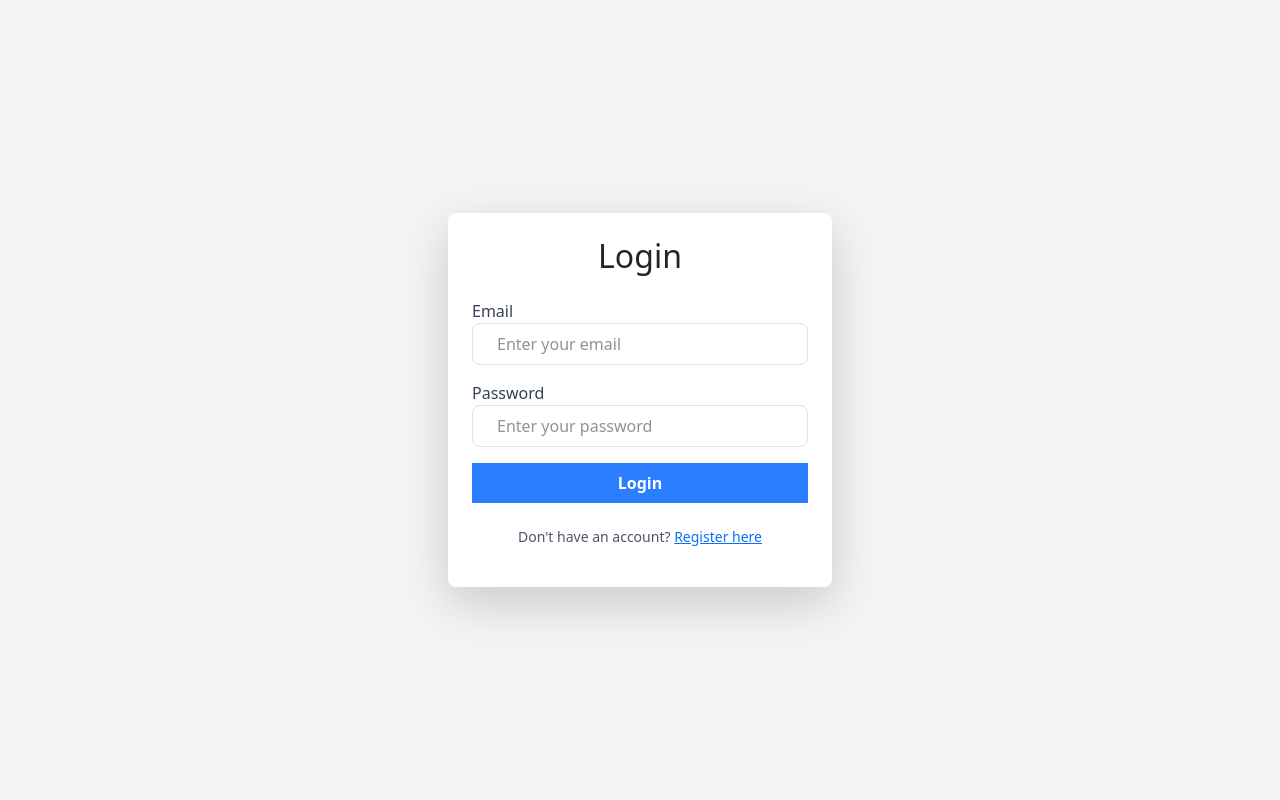
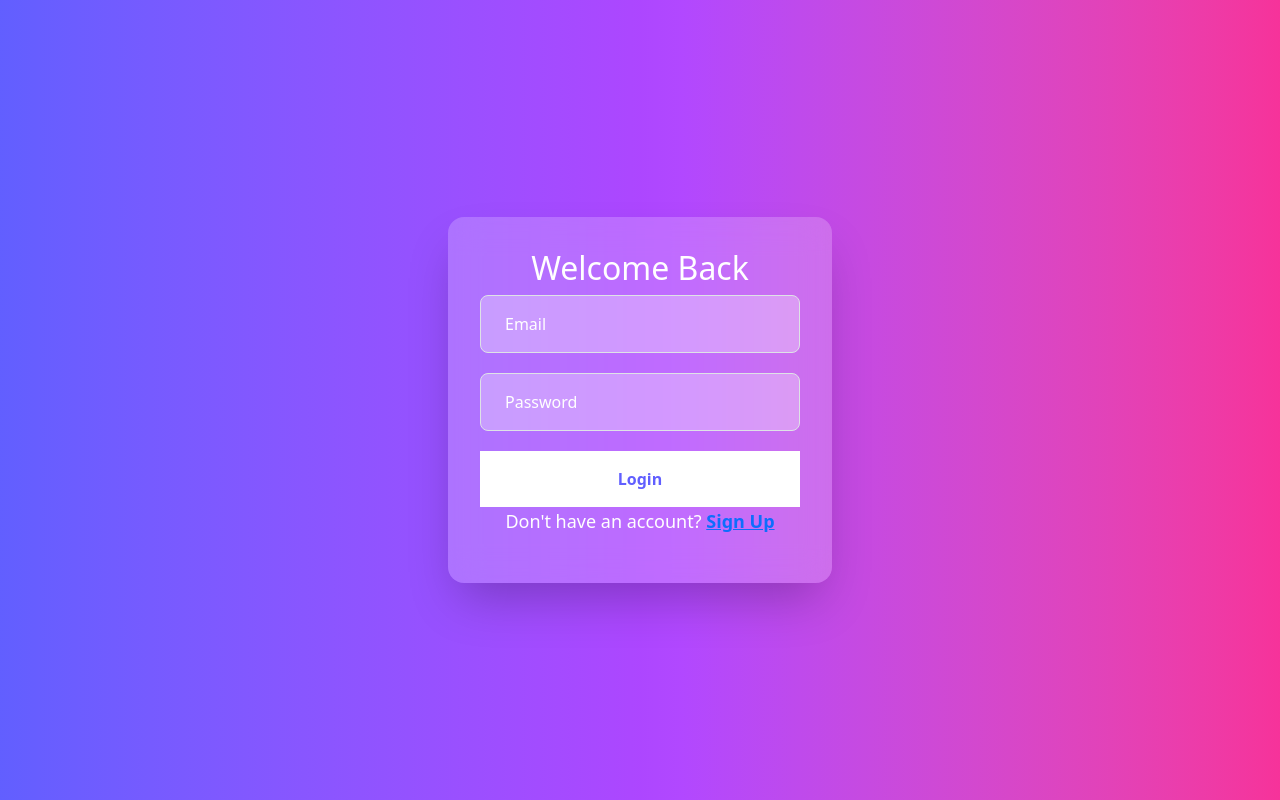
Before and after one commit to rawatamn/login_jwt, a React (Vite) app in the folder frontend/: page /login in a window 1280 px wide. Built offline with nearby package versions, Linux system fonts and the light colour scheme.

Commit message:
made ui of login and signup

```diff
--- a/frontend/src/component/Navbar.jsx
+++ b/frontend/src/component/Navbar.jsx
@@ -127,7 +127,7 @@ const Navbar = () => {
         {/* ✅ Logout or Sign In */}
         {username ? (
           <div className="flex items-center space-x-3">
-            <FaUser className="text-gray-700" />
+
             <span className="font-medium">Hey, {username}</span>
             <button
               onClick={() => {
--- a/frontend/src/page/Login.jsx
+++ b/frontend/src/page/Login.jsx
@@ -1,23 +1,25 @@
-import React from "react";
+import React, { useState } from "react";
 import { useFormik } from "formik";
 import * as Yup from "yup";
 import axios from "axios";
 import { useNavigate, Link } from "react-router-dom";
+import { motion } from "framer-motion";
 
 const Login = () => {
   const navigate = useNavigate();
+  const [loading, setLoading] = useState(false);
 
-  // ✅ Form Validation Schema
+  // ✅ Validation Schema
   const validationSchema = Yup.object({
     useremail: Yup.string().email("Invalid email").required("Required"),
     password: Yup.string().min(6, "Must be at least 6 characters").required("Required"),
   });
 
-  // ✅ Formik for Form Handling
   const formik = useFormik({
     initialValues: { useremail: "", password: "" },
     validationSchema,
-    onSubmit: async (values, { setSubmitting, setErrors }) => {
+    onSubmit: async (values, { setErrors }) => {
+      setLoading(true);
       try {
         const response = await axios.post("http://localhost:7000/api/auth/login", values);
         console.log("🔍 Server Response:", response.data);
@@ -29,87 +31,90 @@ const Login = () => {
         const { token, role } = response.data.data;
 
         // ✅ Decode JWT Token to get userId
-        const decoded = JSON.parse(atob(token.split(".")[1])); // Decode JWT payload
+        const decoded = JSON.parse(atob(token.split(".")[1]));
         console.log("Decoded Token:", decoded);
 
         // ✅ Store token, role, and userId in localStorage
         localStorage.setItem("token", token);
         localStorage.setItem("role", role);
-        localStorage.setItem("userId", decoded.id); // ✅ Fix: Store user ID
+        localStorage.setItem("userId", decoded.id);
 
         console.log("Stored userId:", decoded.id);
 
-        // ✅ Navigate based on role
-        if (role === "admin") {
-          navigate("/admindashboard");
-        } else {
-          navigate("/dashboard");
-        }
+        // ✅ Redirect based on role
+        navigate(role === "admin" ? "/admindashboard" : "/dashboard");
       } catch (error) {
         console.error("❌ Login Error:", error.response?.data || error.message);
         setErrors({ general: error.response?.data?.message || "Login failed" });
       }
-      setSubmitting(false);
+      setLoading(false);
     },
   });
 
   return (
-    <div className="flex items-center justify-center min-h-screen bg-gray-100">
-      <div className="bg-white p-6 rounded-lg shadow-lg w-full max-w-sm">
-        <h2 className="text-2xl font-bold mb-4 text-center">Login</h2>
+    <div className="flex items-center justify-center min-h-screen bg-gradient-to-r from-indigo-500 via-purple-500 to-pink-500">
+      <motion.div
+        initial={{ opacity: 0, y: -30 }}
+        animate={{ opacity: 1, y: 0 }}
+        transition={{ duration: 0.8, ease: "easeOut" }}
+        className="bg-white/20 backdrop-blur-lg p-8 rounded-2xl shadow-2xl w-full max-w-sm"
+      >
+        <h2 className="text-3xl font-extrabold text-white text-center mb-6">Welcome Back</h2>
 
         {/* ✅ Show Error Messages */}
-        {formik.errors.general && <p className="text-red-500 text-sm text-center">{formik.errors.general}</p>}
+        {formik.errors.general && (
+          <p className="text-red-300 text-sm text-center mb-3">{formik.errors.general}</p>
+        )}
 
-        <form onSubmit={formik.handleSubmit}>
-          {/* ✅ Email Input */}
-          <div className="mb-3">
-            <label htmlFor="useremail" className="block text-gray-700 font-medium">Email</label>
+        <form onSubmit={formik.handleSubmit} className="space-y-5">
+          {/* Email Input */}
+          <div className="relative">
             <input
               {...formik.getFieldProps("useremail")}
               type="email"
-              id="useremail"
-              placeholder="Enter your email"
-              className="w-full px-4 py-2 border border-gray-300 rounded-lg focus:ring-2 focus:ring-blue-500"
+              placeholder="Email"
+              className="w-full px-4 py-3 bg-white/30 border border-white/40 rounded-lg focus:ring-2 focus:ring-white text-white placeholder-white transition-all duration-300"
             />
             {formik.touched.useremail && formik.errors.useremail && (
-              <p className="text-red-500 text-sm">{formik.errors.useremail}</p>
+              <p className="text-red-300 text-sm mt-1">{formik.errors.useremail}</p>
             )}
           </div>
 
-          {/* ✅ Password Input */}
-          <div className="mb-3">
-            <label htmlFor="password" className="block text-gray-700 font-medium">Password</label>
+          {/* Password Input */}
+          <div className="relative">
             <input
               {...formik.getFieldProps("password")}
               type="password"
-              id="password"
-              placeholder="Enter your password"
-              className="w-full px-4 py-2 border border-gray-300 rounded-lg focus:ring-2 focus:ring-blue-500"
+              placeholder="Password"
+              className="w-full px-4 py-3 bg-white/30 border border-white/40 rounded-lg focus:ring-2 focus:ring-white text-white placeholder-white transition-all duration-300"
             />
             {formik.touched.password && formik.errors.password && (
-              <p className="text-red-500 text-sm">{formik.errors.password}</p>
+              <p className="text-red-300 text-sm mt-1">{formik.errors.password}</p>
             )}
           </div>
 
-          {/* ✅ Submit Button */}
-          <button
+          {/* Submit Button */}
+          <motion.button
+            whileTap={{ scale: 0.95 }}
             type="submit"
-            className="w-full bg-blue-500 hover:bg-blue-600 text-white font-bold py-2 px-4 rounded-lg transition duration-200"
-            disabled={formik.isSubmitting}
+            disabled={loading}
+            className="w-full bg-white text-indigo-500 font-bold py-3 rounded-lg hover:bg-indigo-600 hover:text-white transition-all duration-300"
           >
-            {formik.isSubmitting ? "Logging in..." : "Login"}
-          </button>
+            {loading ? "Logging in..." : "Login"}
+          </motion.button>
         </form>
 
-        {/* ✅ "User doesn't exist? Register" Link */}
-        <p className="mt-4 text-sm text-center text-gray-600">
+        {/* ✅ "Don't have an account? Register" Link */}
+        <p className="mt-6 text-center text-white text-lg">
           Don't have an account?{" "}
-          <Link to="/signup" className="text-blue-500 hover:underline">
-            Register here
+          <Link
+            to="/signup"
+            className="text-yellow-300 font-bold cursor-pointer hover:text-yellow-500 transition duration-200"
+          >
+            Sign Up
           </Link>
         </p>
-      </div>
+      </motion.div>
     </div>
   );
 };
--- a/frontend/src/page/Signup.jsx
+++ b/frontend/src/page/Signup.jsx
@@ -1,11 +1,13 @@
-import React from "react";
+import React, { useState } from "react";
 import { useFormik } from "formik";
 import * as Yup from "yup";
 import axios from "axios";
 import { useNavigate } from "react-router-dom";
+import { motion } from "framer-motion";
 
 const Signup = () => {
   const navigate = useNavigate();
+  const [loading, setLoading] = useState(false);
 
   const validationSchema = Yup.object({
     username: Yup.string().min(3, "Must be at least 3 characters").required("Required"),
@@ -17,75 +19,95 @@ const Signup = () => {
     initialValues: { username: "", useremail: "", password: "" },
     validationSchema,
     onSubmit: async (values) => {
+      setLoading(true);
       try {
         await axios.post("http://localhost:7000/api/auth/register", {
           ...values,
-          role: "user", // Ensure role is always included
+          role: "user",
         });
         navigate("/login");
       } catch (error) {
-        console.error("Signup failed", error.response?.data || error.message);
+        console.error("❌ Signup failed", error.response?.data || error.message);
+      } finally {
+        setLoading(false);
       }
     },
-
   });
 
   return (
-    <div className="flex items-center justify-center min-h-screen bg-gray-100">
-      <form
-        onSubmit={formik.handleSubmit}
-        className="bg-white p-6 rounded-lg shadow-lg w-full max-w-sm"
+    <div className="flex items-center justify-center min-h-screen bg-gradient-to-r from-purple-500 via-indigo-500 to-blue-500">
+      <motion.div
+        initial={{ opacity: 0, y: -30 }}
+        animate={{ opacity: 1, y: 0 }}
+        transition={{ duration: 0.8, ease: "easeOut" }}
+        className="bg-white/20 backdrop-blur-lg p-8 rounded-2xl shadow-xl w-full max-w-sm"
       >
-        <h2 className="text-2xl font-bold mb-4 text-center">Sign Up</h2>
+        <h2 className="text-3xl font-extrabold text-white text-center mb-6">
+          Create Account
+        </h2>
 
+        <form onSubmit={formik.handleSubmit} className="space-y-5">
           {/* Username Input */}
+          <div className="relative">
             <input
               {...formik.getFieldProps("username")}
+              type="text"
               placeholder="Username"
-          className="w-full px-4 py-2 border border-gray-300 rounded-lg mb-3 focus:ring-2 focus:ring-blue-500"
+              className="w-full px-4 py-3 bg-white/30 border border-white/40 rounded-lg focus:ring-2 focus:ring-white text-white placeholder-white transition-all duration-300"
             />
             {formik.touched.username && formik.errors.username && (
-          <p className="text-red-500 text-sm">{formik.errors.username}</p>
+              <p className="text-red-300 text-sm mt-1">{formik.errors.username}</p>
             )}
+          </div>
 
           {/* Email Input */}
+          <div className="relative">
             <input
               {...formik.getFieldProps("useremail")}
+              type="email"
               placeholder="Email"
-          className="w-full px-4 py-2 border border-gray-300 rounded-lg mb-3 focus:ring-2 focus:ring-blue-500"
+              className="w-full px-4 py-3 bg-white/30 border border-white/40 rounded-lg focus:ring-2 focus:ring-white text-white placeholder-white transition-all duration-300"
             />
             {formik.touched.useremail && formik.errors.useremail && (
-          <p className="text-red-500 text-sm">{formik.errors.useremail}</p>
+              <p className="text-red-300 text-sm mt-1">{formik.errors.useremail}</p>
             )}
+          </div>
 
           {/* Password Input */}
+          <div className="relative">
             <input
               {...formik.getFieldProps("password")}
               type="password"
               placeholder="Password"
-          className="w-full px-4 py-2 border border-gray-300 rounded-lg mb-3 focus:ring-2 focus:ring-blue-500"
+              className="w-full px-4 py-3 bg-white/30 border border-white/40 rounded-lg focus:ring-2 focus:ring-white text-white placeholder-white transition-all duration-300"
             />
             {formik.touched.password && formik.errors.password && (
-          <p className="text-red-500 text-sm">{formik.errors.password}</p>
+              <p className="text-red-300 text-sm mt-1">{formik.errors.password}</p>
             )}
+          </div>
 
-        {/* Submit Button */}
-        <button
+          {/* Submit Button with Loading */}
+          <motion.button
+            whileTap={{ scale: 0.95 }}
             type="submit"
-          className="w-full bg-blue-500 hover:bg-blue-600 text-white font-bold py-2 px-4 rounded-lg transition duration-200"
+            disabled={loading}
+            className="w-full bg-white text-blue-500 font-bold py-3 rounded-lg hover:bg-blue-600 hover:text-white transition-all duration-300"
           >
-          Sign Up
-        </button>
-        <p className="mt-5 text-center text-lg text-gray-500">
+            {loading ? "Signing Up..." : "Sign Up"}
+          </motion.button>
+        </form>
+
+        {/* Login Link */}
+        <p className="mt-6 text-center text-white text-lg">
           Already have an account?{" "}
           <span
-            className="text-blue-500 font-bold cursor-pointer"
+            className="text-yellow-300 font-bold cursor-pointer hover:text-yellow-500 transition duration-200"
             onClick={() => navigate("/login")}
           >
             Login
           </span>
         </p>
-      </form>
+      </motion.div>
     </div>
   );
 };
```
Lines whose indentation alone changed are shown as unchanged.
